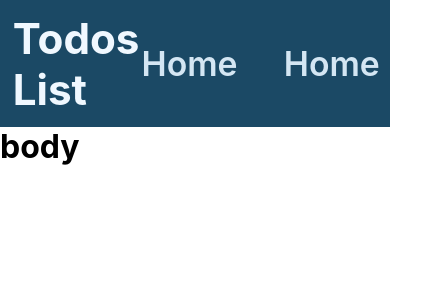
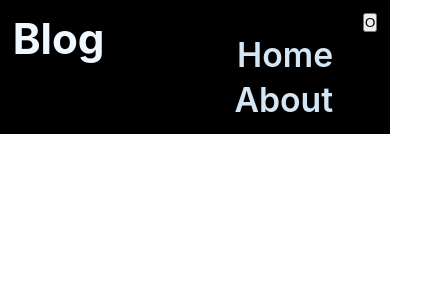
Before and after one commit to AlokBhai2508/todos, a React (Create React App) app: page / in a window 390 px wide. Shown: the top 300 px of the page, 424 px wide, since content can reach past the window. Built offline with nearby package versions, Linux system fonts and the light colour scheme.

Commit message:
MENU WORKING

```diff
--- a/package.json
+++ b/package.json
@@ -8,6 +8,7 @@
     "@testing-library/user-event": "^13.5.0",
     "react": "^18.2.0",
     "react-dom": "^18.2.0",
+    "react-router-dom": "^6.15.0",
     "react-scripts": "5.0.1",
     "web-vitals": "^2.1.4"
   },
--- a/src/App.js
+++ b/src/App.js
@@ -1,11 +1,16 @@
 import TopMenu from "./My Cmponents/topMenu";
 import "./css/App.css"
+import { Routes, Route, Switch, Router } from "react-router-dom"
+import Home from "./pages/home";
 function App() {
   return (
-    <>
+
+    <div>
       <TopMenu />
-      <h1>body</h1>
-    </>
+
+
+    </div>
+
   );
 }
 
--- a/src/My Cmponents/topMenu.js
+++ b/src/My Cmponents/topMenu.js
@@ -1,25 +1,35 @@
-import React from 'react'
+import React, { useState } from 'react'
 import '../css/topMenu.css'
 
 export default function TopMenu() {
-    return (
-        <div className='main'>
+    const [menu, setMenu] = useState(true);
+
+    return (<>
+        <div className={menu ? "main open" : "main"}>
             <div>
-                <a href='/'><h1 className='title'>Todos List</h1></a>
+                <a href='/'><h1 className='title'>Blog</h1></a>
             </div>
 
             <div className='right'>
+                <button className='side'
+                    onClick={() => { setMenu(!menu) }}
+                >O</button>
 
                 <a className='button' href='/'>
                     Home
                 </a>
 
                 <a className='button' href='/about'>
-                    Home
+                    About
                 </a>
+
+
 
             </div>
 
         </div>
+
+
+    </>
     )
 }
--- a/src/css/topMenu.css
+++ b/src/css/topMenu.css
@@ -2,9 +2,9 @@
 
     background-color: #1B4965;
     padding: 1.5vh;
+    height: auto;
     display: flex;
     justify-content: space-between;
-    align-items: center;
 
 }
 
@@ -24,8 +24,7 @@ a {
 .right {
     display: flex;
     flex-direction: row;
-    /* justify-content: space-around;
-    width: fit-content; */
+
 }
 
 .button {
@@ -38,19 +37,38 @@ a {
 
 
 }
-
+.side {
+    display: none;
+}
 .button:hover {
 
     background-color: #62B6CB;
 }
 
-@media (min-width:320px) {
-    .button {
-        padding: 2px;
-        margin-right: 5vh;
-        font-size: 4vh;
+@media screen and (max-width:768px) {
+    .main {
+        background-color: black;
     }
+
+    .right {
+        position: relative;
+    }
+
+    .right a {
+        display: none;
+    }
+
+    .side {
+        display: block;
+    }
+
+    .open .right a {
+        display: flex;
+    }
+
+    .open .right {
+        flex-direction: column;
+        align-items: flex-end;
+    }
+
 }
-
-
-/* .button {} */
--- /dev/null
+++ b/src/pages/home.js
@@ -0,0 +1,11 @@
+import React from 'react'
+import TopMenu from '../My Cmponents/topMenu'
+
+export default function Home() {
+    return (
+        <div>
+            <TopMenu />
+            <h1>hhhhhooasdfmmmee</h1>
+        </div>
+    )
+}
```
Also changed, not shown: 1 other file (tests, documents, lock files or other folders).
